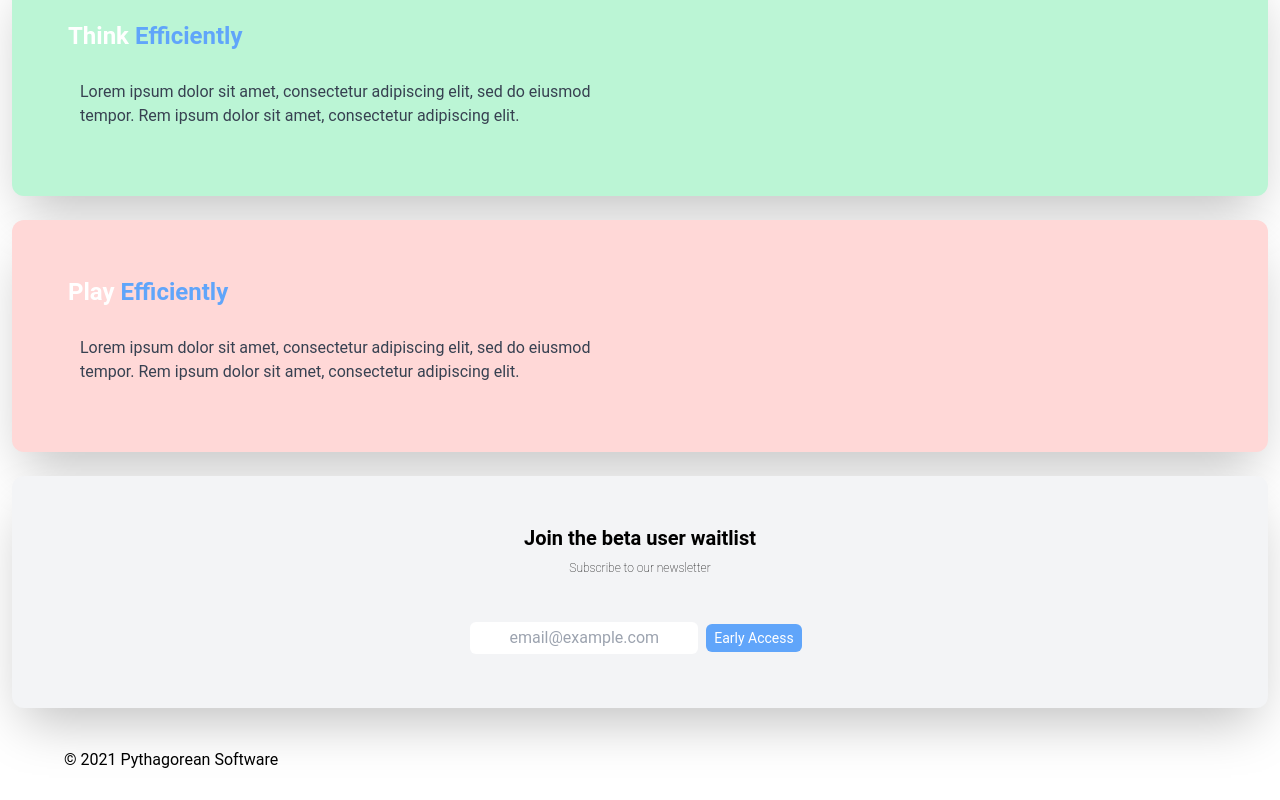
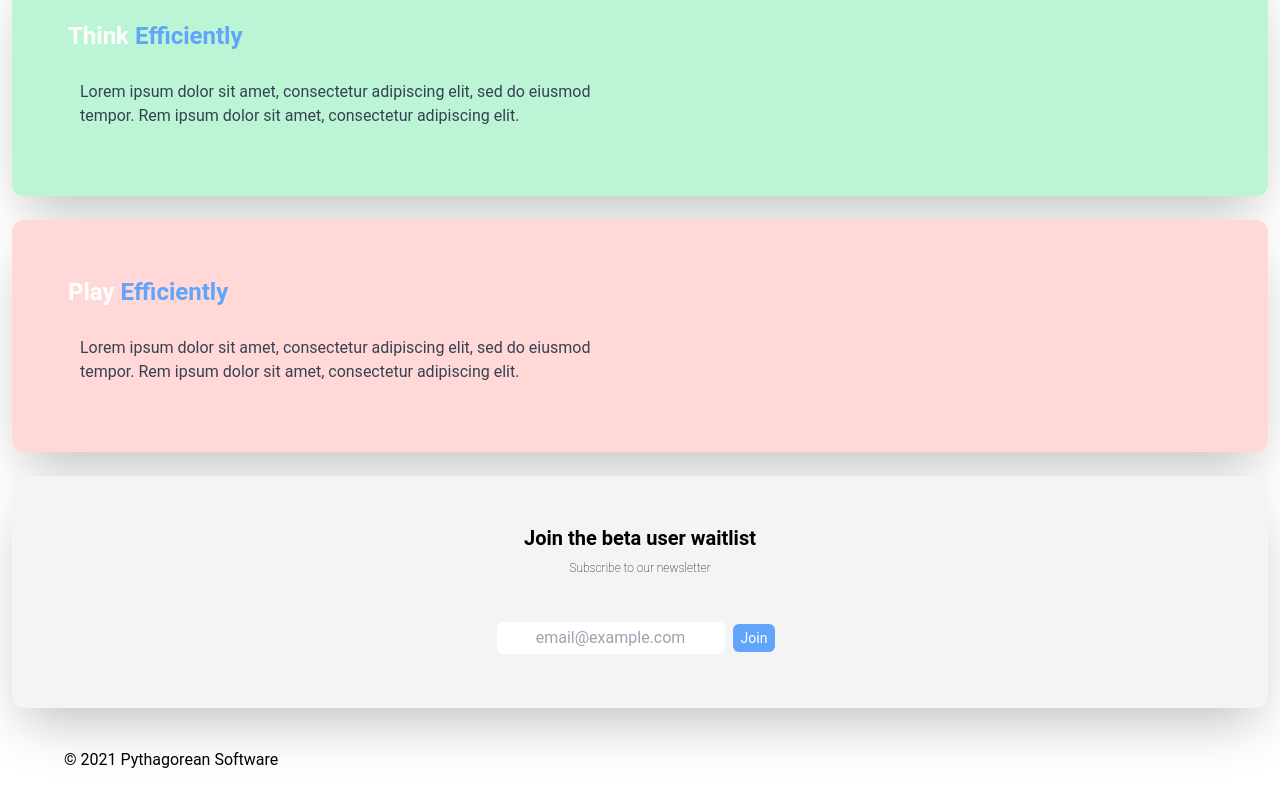
Before and after one commit to pythagoreaneng/efficiently-app-landing, a React (Create React App) app: page / in a window 1280 px wide. Shown: the part 940-1740 px from the top of the page. Built offline with nearby package versions, Linux system fonts and the light colour scheme.

Commit message:
Create beta.js

```diff
--- a/src/pages/index.js
+++ b/src/pages/index.js
@@ -51,7 +51,7 @@ const Home = () => {
                         <button
                             type='submit'
                             className='m-2 px-2 py-1 text-sm text-white bg-blue-400 rounded-md'>
-                            Early Access
+                            Join
                         </button>
                     </form>
                 </div>
```
Also changed, not shown: src/pages/beta.js (added).
